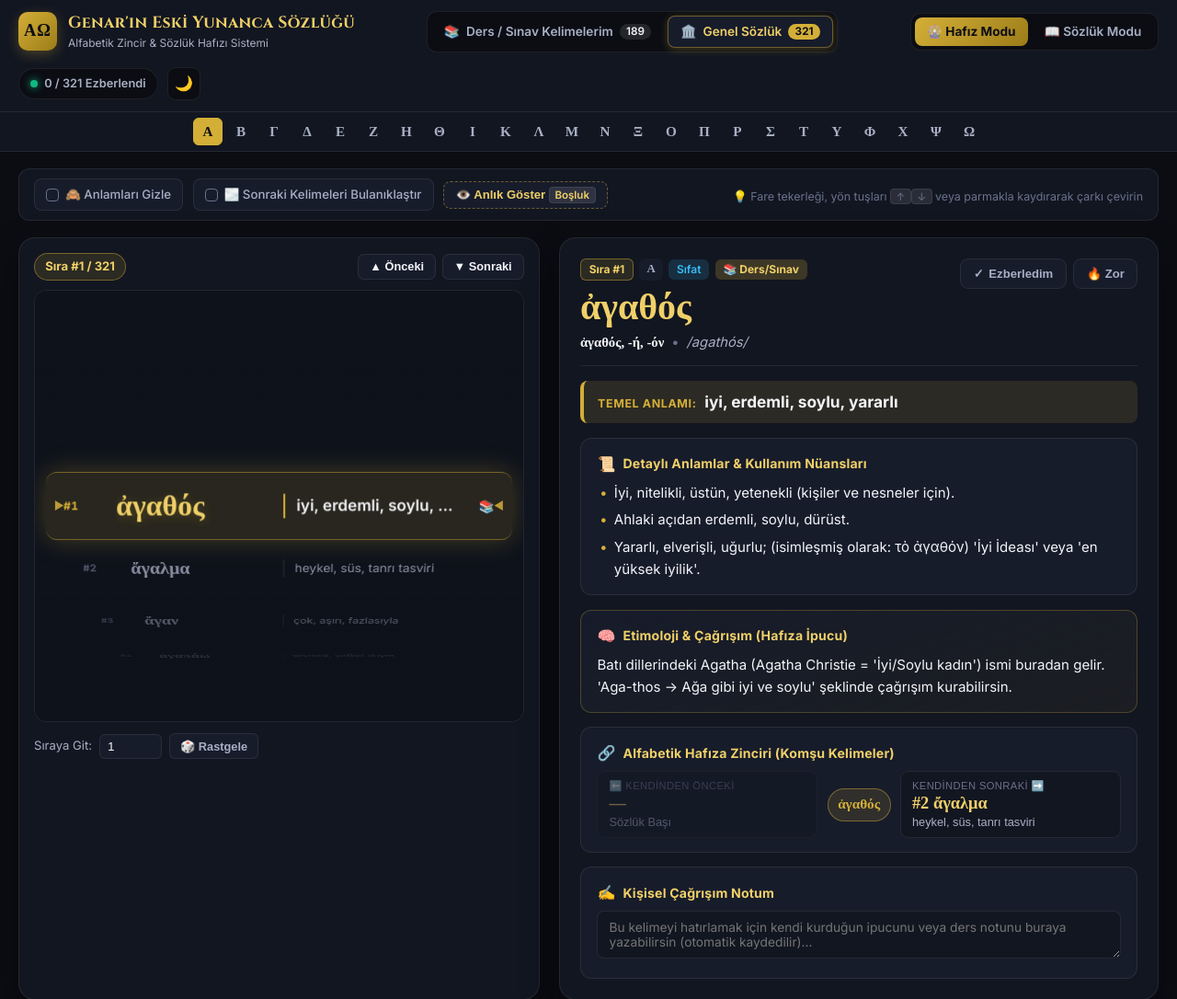
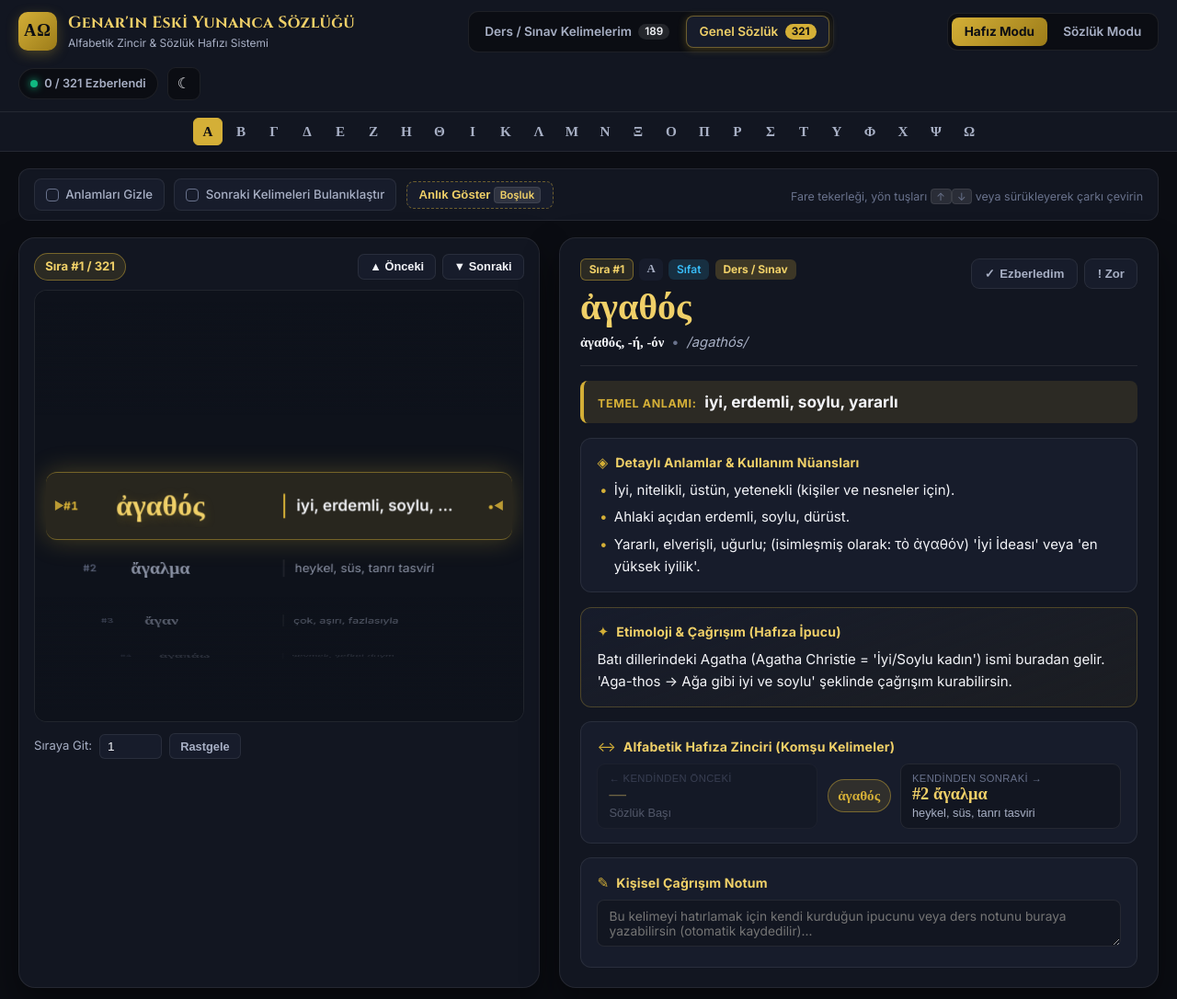
Before and after one commit to GenarAltinisik/genar-alfabetik-yunanca-sozluk, a plain HTML site: page index.html in a window 1280 px wide. Shown: the top 1086 px of the page at 92% size. Drawn offline with Linux system fonts and the light colour scheme; a web font is replaced by a local one.

Commit message:
Remove colored emojis and replace with clean monochrome typographic symbols

```diff
--- a/app.js
+++ b/app.js
@@ -233,8 +233,8 @@ function renderWheel() {
     const status = state.wordStatus[word.id];
     let statusHtml = '';
     if (status === 'memorized') statusHtml = '<span title="Ezberlendi" style="color:var(--accent-emerald)">✓</span>';
-    else if (status === 'hard') statusHtml = '<span title="Zorlanıyorum">🔥</span>';
-    else if (word.isCourse) statusHtml = '<span title="Ders Kelimesi">📚</span>';
+    else if (status === 'hard') statusHtml = '<span title="Zorlanıyorum" style="color:var(--accent-crimson)">!</span>';
+    else if (word.isCourse) statusHtml = '<span title="Ders Kelimesi" style="color:var(--gold-primary)">•</span>';
 
     item.innerHTML = `
       <span class="wheel-item-index">#${idx + 1}</span>
@@ -378,14 +378,14 @@ function renderDictionary() {
 
     let badgeHtml = '';
     if (st === 'memorized') badgeHtml = '<span class="pos-badge" style="background:var(--accent-emerald-bg);color:var(--accent-emerald)">✓ Ezberlendi</span>';
-    else if (st === 'hard') badgeHtml = '<span class="pos-badge" style="background:var(--accent-crimson-bg);color:var(--accent-crimson)">🔥 Zor</span>';
+    else if (st === 'hard') badgeHtml = '<span class="pos-badge" style="background:var(--accent-crimson-bg);color:var(--accent-crimson)">! Zor</span>';
 
     card.innerHTML = `
       <div class="dict-card-top">
         <div>
           <span class="rank-badge">#${index + 1}</span>
           <span class="pos-badge">${word.pos || 'Kelime'}</span>
-          ${word.isCourse ? '<span class="course-badge">📚 Ders</span>' : ''}
+          ${word.isCourse ? '<span class="course-badge">Ders</span>' : ''}
         </div>
         <div>${badgeHtml}</div>
       </div>
@@ -394,7 +394,7 @@ function renderDictionary() {
         <span class="detail-pron"> /${word.pronunciation || ''}/</span>
       </div>
       <div class="dict-card-short">${word.shortMeaning}</div>
-      <div class="dict-card-etym">🧠 ${word.etymology || ''}</div>
+      <div class="dict-card-etym">✦ ${word.etymology || ''}</div>
     `;
 
     card.addEventListener('click', () => {
@@ -453,7 +453,7 @@ function renderCurrentView() {
 function applyTheme(theme) {
   state.theme = theme;
   document.documentElement.setAttribute('data-theme', theme);
-  document.getElementById('themeIcon').textContent = theme === 'dark' ? '🌙' : '☀️';
+  document.getElementById('themeIcon').textContent = theme === 'dark' ? '☾' : '☼';
   saveLocalState();
 }
 
--- a/index.html
+++ b/index.html
@@ -24,12 +24,10 @@
       <!-- Kelime Havuzu Seçici (Ders Kelimelerim vs Genel Sözlük) -->
       <div class="pool-switcher" role="group" aria-label="Kelime Havuzu Seçimi">
         <button id="poolCourseBtn" class="pool-btn" data-pool="course" title="Sadece ders ve sınavlarda sorumlu olduğum kelimeler">
-          <span class="pool-icon">📚</span>
           <span>Ders / Sınav Kelimelerim</span>
           <span id="courseCountBadge" class="badge">0</span>
         </button>
         <button id="poolAllBtn" class="pool-btn active" data-pool="all" title="Temel Eski Yunanca sözlük ve ders kelimeleri bir arada">
-          <span class="pool-icon">🏛️</span>
           <span>Genel Sözlük</span>
           <span id="allCountBadge" class="badge">0</span>
         </button>
@@ -38,10 +36,10 @@
       <!-- Ana Görünüm Modu Seçici (Hafız Modu vs Sözlük Modu) -->
       <div class="mode-switcher" role="group" aria-label="Çalışma Modu Seçimi">
         <button id="modeHafizBtn" class="mode-btn active" data-mode="hafiz">
-          <span>🎡 Hafız Modu</span>
+          <span>Hafız Modu</span>
         </button>
         <button id="modeDictBtn" class="mode-btn" data-mode="dict">
-          <span>📖 Sözlük Modu</span>
+          <span>Sözlük Modu</span>
         </button>
       </div>
 
@@ -52,7 +50,7 @@
           <span id="memorizedStatsText">0 / 0 Ezberlendi</span>
         </div>
         <button id="themeToggleBtn" class="icon-btn" title="Temayı Değiştir (Koyu / Açık)">
-          <span id="themeIcon">🌙</span>
+          <span id="themeIcon">☾</span>
         </button>
       </div>
     </div>
@@ -76,20 +74,20 @@
           <label class="toggle-chip" title="Çarktaki Türkçe anlamları gizler (Boşluk tuşuyla anlık açabilirsiniz)">
             <input type="checkbox" id="hideMeaningsToggle" />
             <span class="chip-box"></span>
-            <span>🙈 Anlamları Gizle</span>
+            <span>Anlamları Gizle</span>
           </label>
           <label class="toggle-chip" title="Sıradaki (alt kısımdaki) kelimeleri bulanıklaştırır, alfabetik sırayı tahmin etmenizi sağlar">
             <input type="checkbox" id="blurNextToggle" />
             <span class="chip-box"></span>
-            <span>🌫️ Sonraki Kelimeleri Bulanıklaştır</span>
+            <span>Sonraki Kelimeleri Bulanıklaştır</span>
           </label>
           <button id="peekBtn" class="peek-btn" title="Gizli anlamı veya bulanık kelimeleri anlık göster (Kısayol: Boşluk Tuşu)">
-            👁️ Anlık Göster <kbd>Boşluk</kbd>
+            Anlık Göster <kbd>Boşluk</kbd>
           </button>
         </div>
 
         <div class="toolbar-right">
-          <span class="wheel-hint">💡 Fare tekerleği, yön tuşları <kbd>↑</kbd><kbd>↓</kbd> veya parmakla kaydırarak çarkı çevirin</span>
+          <span class="wheel-hint">Fare tekerleği, yön tuşları <kbd>↑</kbd><kbd>↓</kbd> veya sürükleyerek çarkı çevirin</span>
         </div>
       </div>
 
@@ -127,7 +125,7 @@
             <div class="chain-Jump">
               <label for="jumpInput">Sıraya Git:</label>
               <input type="number" id="jumpInput" min="1" value="1" class="jump-input" />
-              <button id="randomWordBtn" class="secondary-btn" title="Rastgele bir kelimeye git">🎲 Rastgele</button>
+              <button id="randomWordBtn" class="secondary-btn" title="Rastgele bir kelimeye git">Rastgele</button>
             </div>
           </div>
         </div>
@@ -141,7 +139,7 @@
                 <span id="detailRankBadge" class="rank-badge">#1</span>
                 <span id="detailLetterBadge" class="letter-badge">Α</span>
                 <span id="detailPosBadge" class="pos-badge">İsim</span>
-                <span id="detailCourseBadge" class="course-badge hidden">📚 Ders/Sınav</span>
+                <span id="detailCourseBadge" class="course-badge hidden">Ders / Sınav</span>
               </div>
               <h2 id="detailGreekWord" class="detail-greek-word" lang="el">ἀγαθός</h2>
               <div class="detail-submeta">
@@ -157,7 +155,7 @@
                 <span id="memorizedBtnText">Ezberledim</span>
               </button>
               <button id="markHardBtn" class="status-btn status-hard" data-status="hard" title="Zorlanıyorum / Tekrar et (Kısayol: Z)">
-                <span>🔥 Zor</span>
+                <span>! Zor</span>
               </button>
             </div>
           </div>
@@ -171,7 +169,7 @@
           <!-- 1. BÖLÜM: Detaylı Anlamlar -->
           <div class="detail-card">
             <div class="detail-card-header">
-              <span class="card-icon">📜</span>
+              <span class="card-icon">◈</span>
               <h3>Detaylı Anlamlar &amp; Kullanım Nüansları</h3>
             </div>
             <div id="detailFullMeanings" class="detail-card-body">
@@ -182,7 +180,7 @@
           <!-- 2. BÖLÜM: Etimoloji & Çağrışım (Hafıza Çengeli) -->
           <div class="detail-card etymology-card">
             <div class="detail-card-header">
-              <span class="card-icon">🧠</span>
+              <span class="card-icon">✦</span>
               <h3>Etimoloji &amp; Çağrışım (Hafıza İpucu)</h3>
             </div>
             <div id="detailEtymology" class="detail-card-body">
@@ -193,12 +191,12 @@
           <!-- 3. BÖLÜM: Alfabetik Zincir Komşuları (Önceki & Sonraki Kelime Bağlantısı) -->
           <div class="detail-card chain-card">
             <div class="detail-card-header">
-              <span class="card-icon">🔗</span>
+              <span class="card-icon">↔</span>
               <h3>Alfabetik Hafıza Zinciri (Komşu Kelimeler)</h3>
             </div>
             <div class="chain-neighbors">
               <button id="neighborPrevCard" class="neighbor-box prev-box">
-                <span class="neighbor-dir">⬅️ Kendinden Önceki</span>
+                <span class="neighbor-dir">← Kendinden Önceki</span>
                 <strong id="neighborPrevGreek" class="neighbor-greek" lang="el">—</strong>
                 <span id="neighborPrevMeaning" class="neighbor-meaning">Başlangıç</span>
               </button>
@@ -206,7 +204,7 @@
                 <span id="neighborCurrentGreek" lang="el">ἀγαθός</span>
               </div>
               <button id="neighborNextCard" class="neighbor-box next-box">
-                <span class="neighbor-dir">Kendinden Sonraki ➡️</span>
+                <span class="neighbor-dir">Kendinden Sonraki →</span>
                 <strong id="neighborNextGreek" class="neighbor-greek" lang="el">—</strong>
                 <span id="neighborNextMeaning" class="neighbor-meaning">Son</span>
               </button>
@@ -216,7 +214,7 @@
           <!-- 4. BÖLÜM: Kişisel Hafıza Notu (Tarayıcıya Kaydedilir) -->
           <div class="detail-card note-card">
             <div class="detail-card-header">
-              <span class="card-icon">✍️</span>
+              <span class="card-icon">✎</span>
               <h3>Kişisel Çağrışım Notum</h3>
               <span id="noteSavedIndicator" class="note-saved">Kaydedildi</span>
             </div>
@@ -230,7 +228,7 @@
     <section id="dictView" class="view-section">
       <div class="dict-controls">
         <div class="search-box">
-          <span class="search-icon">🔍</span>
+          <span class="search-icon">⌕</span>
           <input type="text" id="dictSearchInput" placeholder="Yunanca (λόγος), Latin harfleriyle (logos) veya Türkçe anlamıyla (söz, akıl) ara..." autocomplete="off" />
           <button id="clearSearchBtn" class="clear-search-btn hidden" title="Aramayı Temizle">✕</button>
         </div>
@@ -239,15 +237,15 @@
           <select id="statusFilterSelect" class="filter-select" aria-label="Ezber Durumu Filtresi">
             <option value="all">Tüm Durumlar</option>
             <option value="memorized">✓ Ezberlediklerim</option>
-            <option value="unmemorized">⏳ Henüz Ezberlemediklerim</option>
-            <option value="hard">🔥 Zorlandıklarım</option>
+            <option value="unmemorized">Henüz Ezberlemediklerim</option>
+            <option value="hard">! Zorlandıklarım</option>
           </select>
         </div>
       </div>
 
       <div class="dict-summary-bar">
         <span id="dictResultCount">0 kelime listeleniyor</span>
-        <span class="dict-tip">💡 Bir kelimeye tıklayarak doğrudan <strong>Hafız Çarkı</strong>'nda o sıraya gidebilirsiniz.</span>
+        <span class="dict-tip">Bir kelimeye tıklayarak doğrudan <strong>Hafız Çarkı</strong>'nda o sıraya gidebilirsiniz.</span>
       </div>
 
       <div class="dict-list" id="dictList">
--- a/style.css
+++ b/style.css
@@ -872,6 +872,12 @@ kbd {
   margin-bottom: 0.5rem;
 }
 
+.card-icon {
+  color: var(--gold-primary);
+  font-size: 0.95rem;
+  line-height: 1;
+}
+
 .detail-card-header h3 {
   font-size: 0.88rem;
   font-weight: 700;
```
